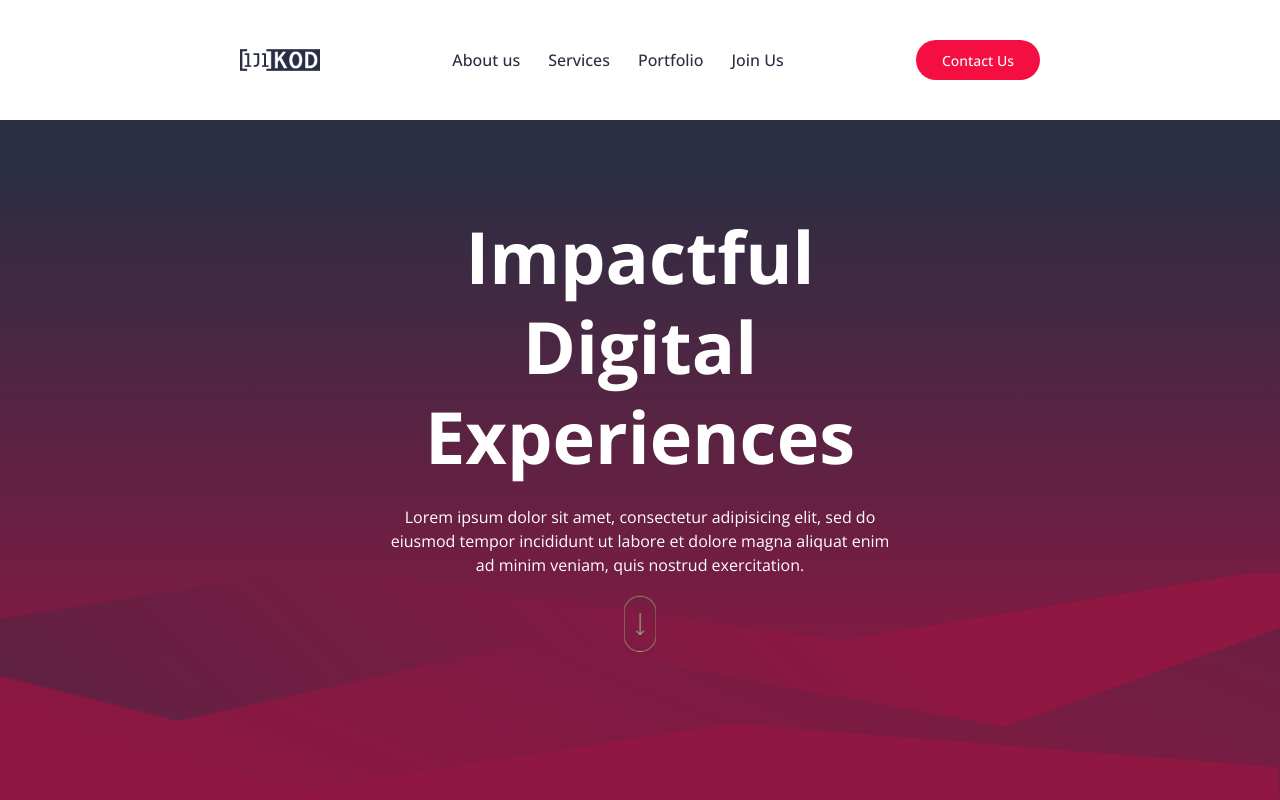
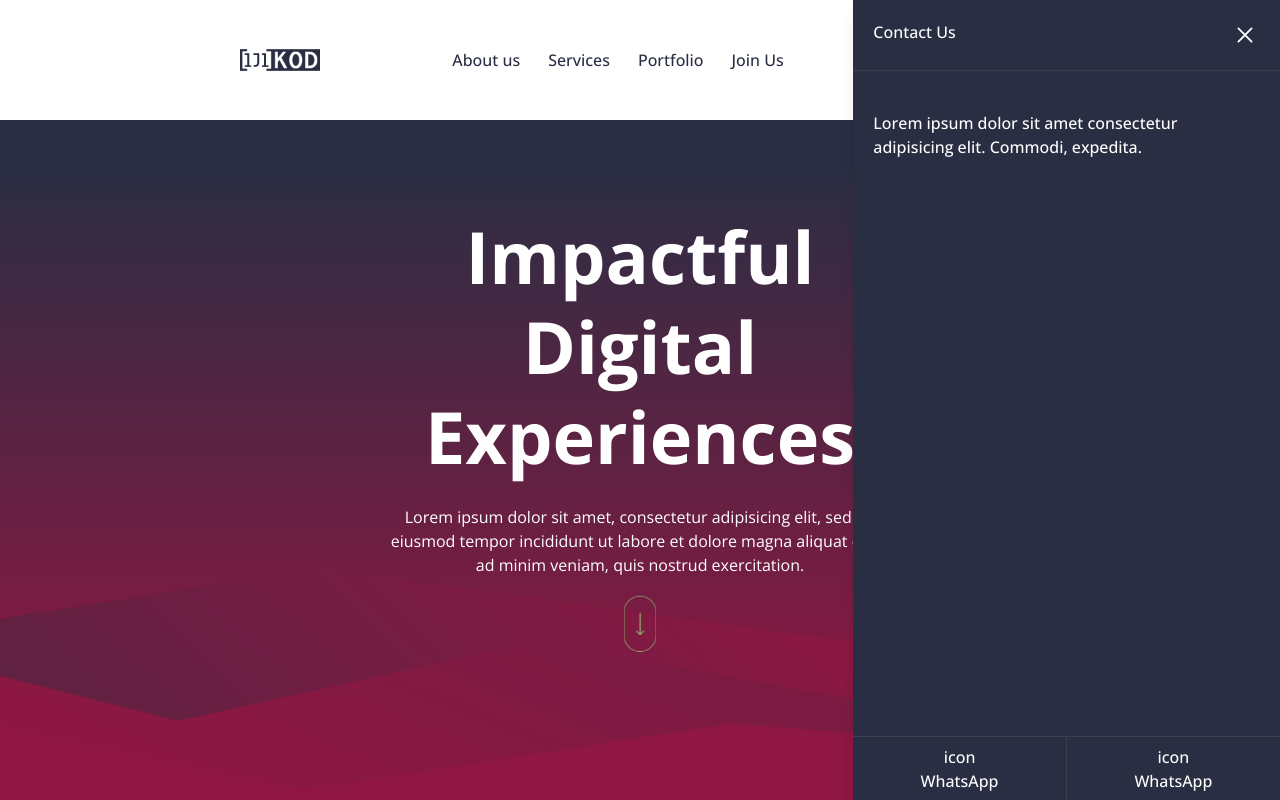
Before and after one commit to 4eug/Projects-nextjs, a Next.js app: page / in a window 1280 px wide. Both pictures are taken after a click on the button "Contact Us". Shown: the top 800 px of the page. Built offline with nearby package versions, Linux system fonts and the light colour scheme.

Commit message:
contact sidebar

```diff
--- a/components/Nav.jsx
+++ b/components/Nav.jsx
@@ -35,7 +35,12 @@ function Nav(props) {
         </ul>
       </div>
 
-      <button className="red hidden md:block">Contact Us</button>
+      <button
+        className="red hidden md:block"
+        onClick={() => props.setContactSideBar(true)}
+      >
+        Contact Us
+      </button>
 
       <div className="block md:hidden ">
         <div
--- /dev/null
+++ b/components/utilities/contact.jsx
@@ -0,0 +1,51 @@
+import { AnimatePresence, motion } from "framer-motion";
+import { IoCloseOutline as Close } from "react-icons/io5";
+import React from "react";
+
+const ContactSideBar = (props) => {
+  return (
+    <AnimatePresence>
+      {props.contactSideBar && (
+        <>
+          <motion.div
+            initial={{ x: "100%" }}
+            animate={{
+              x: 0,
+            }}
+            exit={{
+              x: "100%",
+            }}
+            transition={{ type: "spring", bounce: 0, duration: 0.8 }}
+            className="fixed bg-ijikod-dark-blue text-white shadow-lg top-0 right-0 w-1/3 h-screen flex flex-col gap-10 z-50"
+          >
+            <div className="border-b border-gray-700 p-5 flex justify-between">
+              <h5>Contact Us</h5>
+              <Close
+                className="cursor-pointer"
+                size={30}
+                onClick={() => props.setContactSideBar((sideBar) => !sideBar)}
+              />
+            </div>
+
+            <div className="px-5">
+              Lorem ipsum dolor sit amet consectetur adipisicing elit. Commodi,
+              expedita.
+            </div>
+
+            <div className="h-16 absolute bottom-0 left-0 right-0 border-t border-gray-700 flex items-center text-center">
+              <div className="w-1/2 h-full border-r border-gray-700 pt-2">
+                <div>icon</div>
+                <div>WhatsApp</div>
+              </div>
+              <div className="w-1/2 h-full pt-2">
+                <div>icon</div>
+                <div>WhatsApp</div>
+              </div>
+            </div>
+          </motion.div>
+        </>
+      )}
+    </AnimatePresence>
+  );
+};
+export default ContactSideBar;
--- a/pages/index.jsx
+++ b/pages/index.jsx
@@ -6,12 +6,15 @@ import SideBar from "../components/utilities/sidebar";
 import { useState } from "react";
 import Services from "../components/Services Section/Services";
 import PortfolioSection from "../components/Portfolio Section/Portfolio";
-import IndustriesSection from "../components/Industries Section/Indust"
+import IndustriesSection from "../components/Industries Section/Indust";
 import Join from "../components/Join Section/join";
 import Stack from "../components/Stack Section/stack";
+import ContactSideBar from "../components/utilities/contact";
 
 export default function Home() {
   const [sideBar, setSideBar] = useState(false);
+
+  const [contactSideBar, setContactSideBar] = useState(false);
   return (
     <>
       <Head>
@@ -21,7 +24,11 @@ export default function Home() {
       </Head>
 
       <section className="h-screen">
-        <Nav sideBar={sideBar} setSideBar={setSideBar} />
+        <Nav
+          sideBar={sideBar}
+          setSideBar={setSideBar}
+          setContactSideBar={setContactSideBar}
+        />
         <HeroSection />
       </section>
       <section className="main bg-ijikod-wine py-20 text-white">
@@ -48,6 +55,13 @@ export default function Home() {
         <Stack />
       </section>
 
+      {/* contactSideBar */}
+
+      <ContactSideBar
+        contactSideBar={contactSideBar}
+        setContactSideBar={setContactSideBar}
+      />
+
       <SideBar sideBar={sideBar} />
     </>
   );
--- a/tailwind.config.js
+++ b/tailwind.config.js
@@ -22,6 +22,7 @@ module.exports = {
         'ijikod-dark': '#2A2E43',
         'ijikod-gray-dark':'#0000000F',
         "ijikod-gray": "#7A7A7A",
+        "ijikod-dark-blue":"#2A2E43",
         'ijikod-red': '#F40E41',
         "ijikod-blue-deep": "#1438C9",
         "ijikod-blue-dark": "#011F3D",
```
Also changed, not shown: components/utilities/sidebar.jsx (+5 -5 lines).
